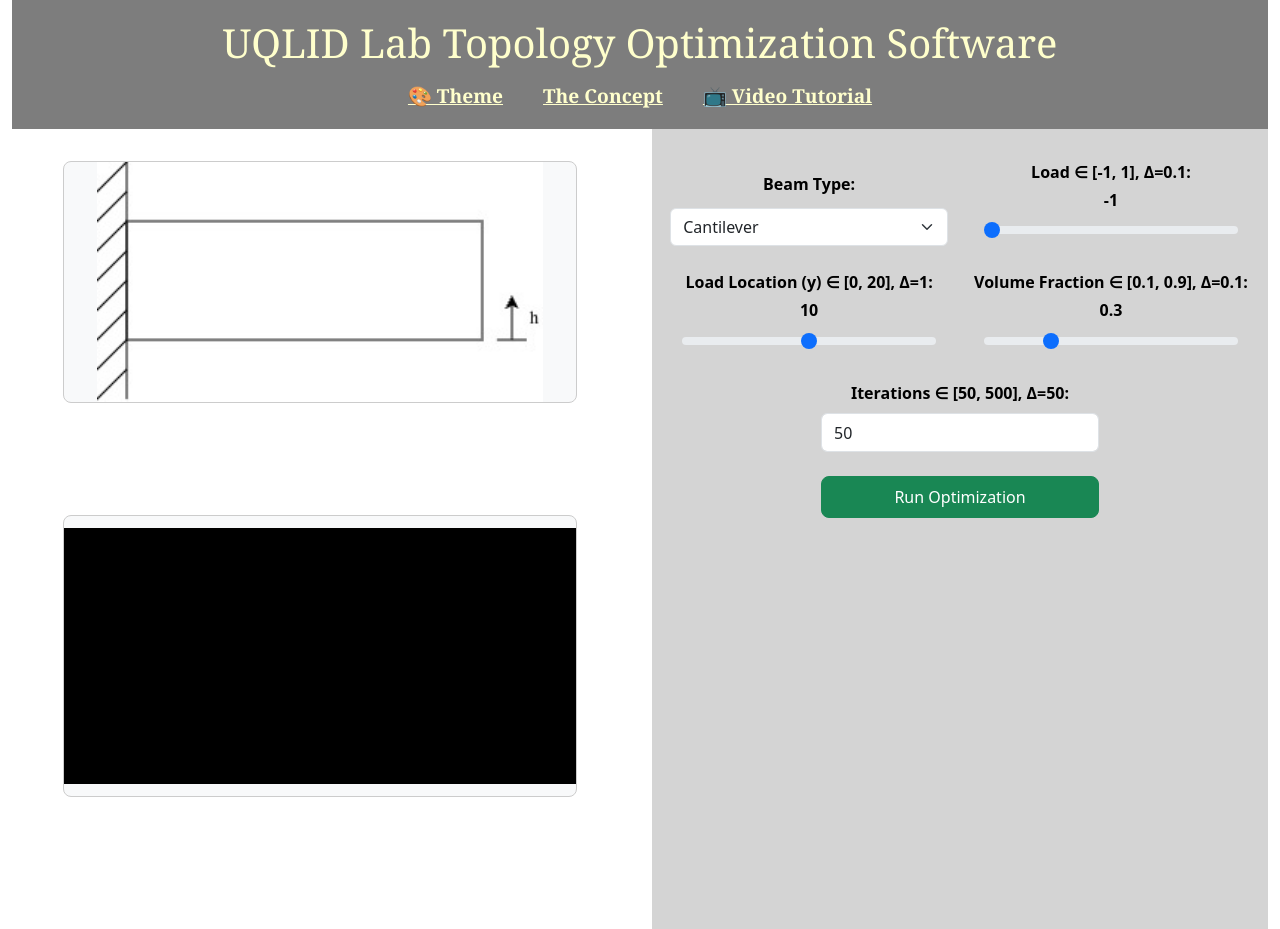
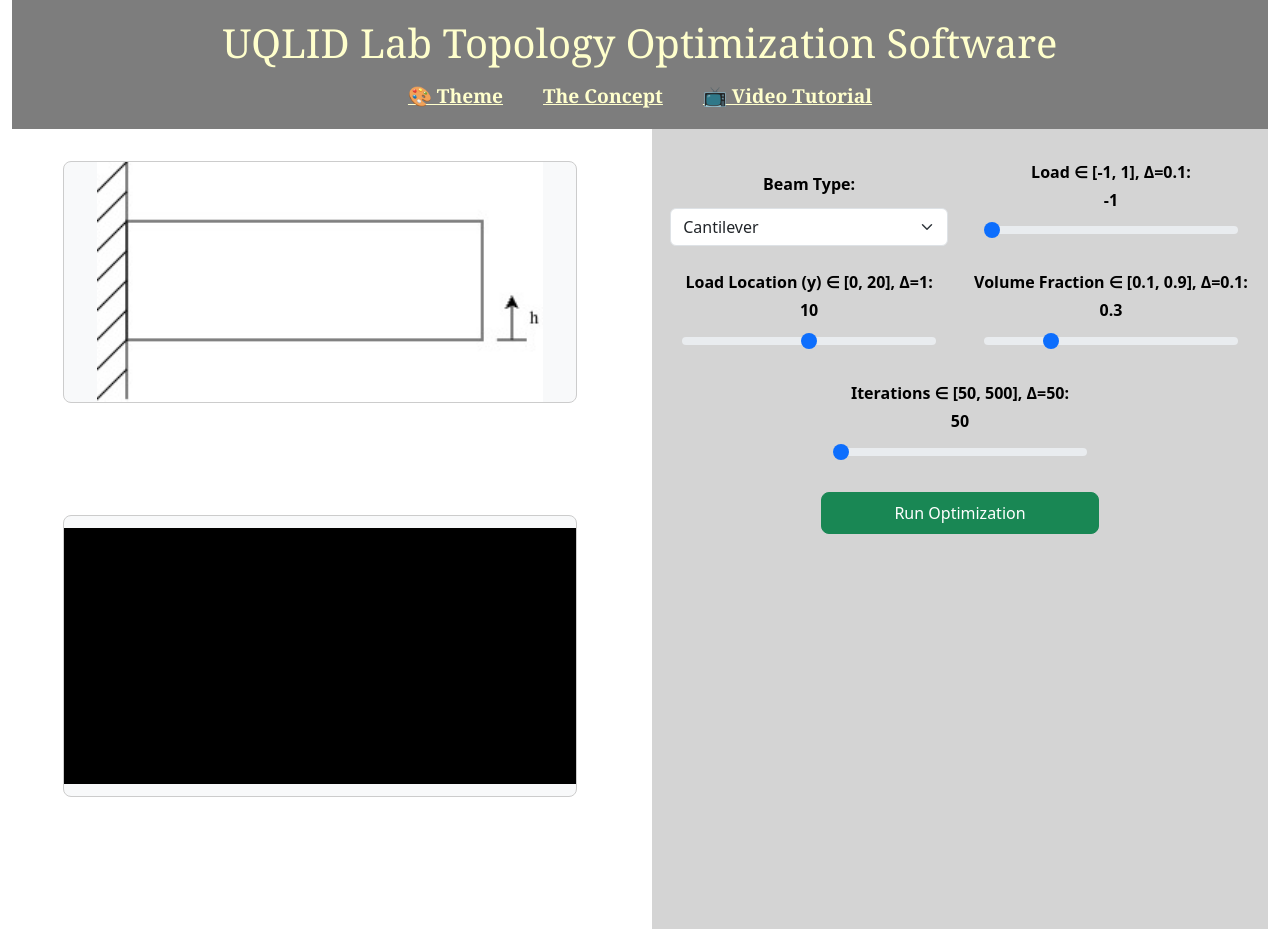
Before and after one commit to AlonsoTheDopest/top-opt-app, a React (Create React App) app in the folder frontend/: page / in a window 1280 px wide. Built offline with nearby package versions, Linux system fonts and the light colour scheme.

Commit message:
hotfixes

```diff
--- a/frontend/src/components/Controls/index.jsx
+++ b/frontend/src/components/Controls/index.jsx
@@ -49,16 +49,19 @@ export default function Controls({
         if (beamType === "cantilever" )
         {
             setLoadEdge("right")
+            setLoadAngle(90.0);
         }
 
         else if (beamType === "half-mbb")
         {
             setLoadEdge("top")
+            setLoadAngle(90.0);
         }
 
         else if (beamType === "general")
         {
             setLoadEdge("top")
+            setLoadAngle(0)
         }
     }, [beamType, setLoadEdge])
 
@@ -69,14 +72,21 @@ export default function Controls({
         const arrLen = boundaryConditions.length;
         let conflicts = false;
         let bc;
+        if (arrLen === 0)
+        {
+            alert("No boundary conditions applied. Create boundary conditions")
+            conflicts = true;
+            return;
+        }
 
         while(i < arrLen && !conflicts)
         {
             bc = boundaryConditions[i];
-            if ((bc.boundary.includes("Top") && loadEdge === "top") ||
+            if (!bc.boundary.includes("Corner") &&
+                ((bc.boundary.includes("Top") && loadEdge === "top") ||
                 (bc.boundary.includes("Bottom") && loadEdge === "bottom") ||
                 (bc.boundary.includes("Left") && loadEdge === "left") ||
-                (bc.boundary.includes("Right") && loadEdge === "right"))
+                (bc.boundary.includes("Right") && loadEdge === "right")))
             {
                 conflicts = true;
             }
@@ -253,11 +263,11 @@ export default function Controls({
                                 />
                             </Col>
                             <Col xs={12} sm={6} md={dynamicMd}>
-                                <NumberInput
+                                <RangeInput
                                     htmlFor={"iterations"}
                                     labelName={"Iterations"}
                                     value={iterations}
-                                    setValue={setIterations}
+                                    handleChange={setIterations}
                                     min={50} max={500} step={50}
                                 />
                             </Col>
```
Also changed, not shown: 2 other files (tests, documents, lock files or other folders).
